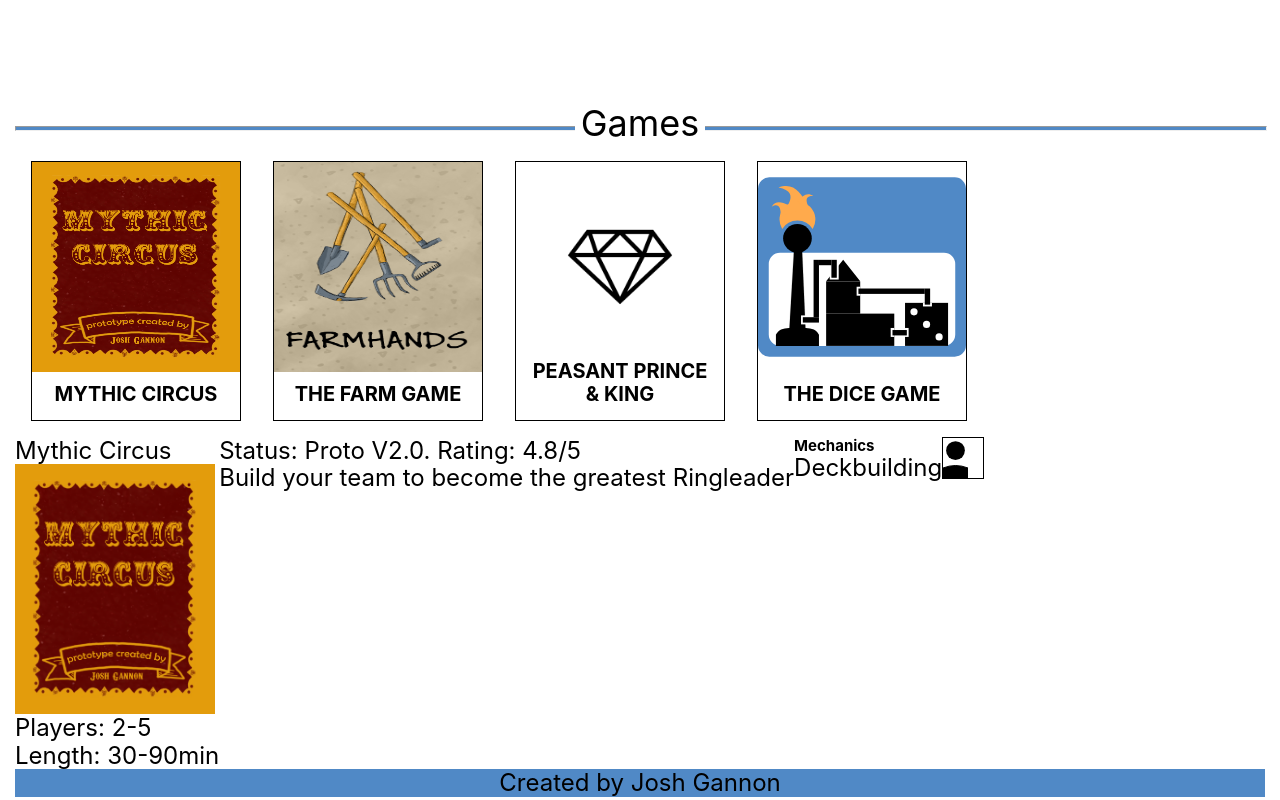
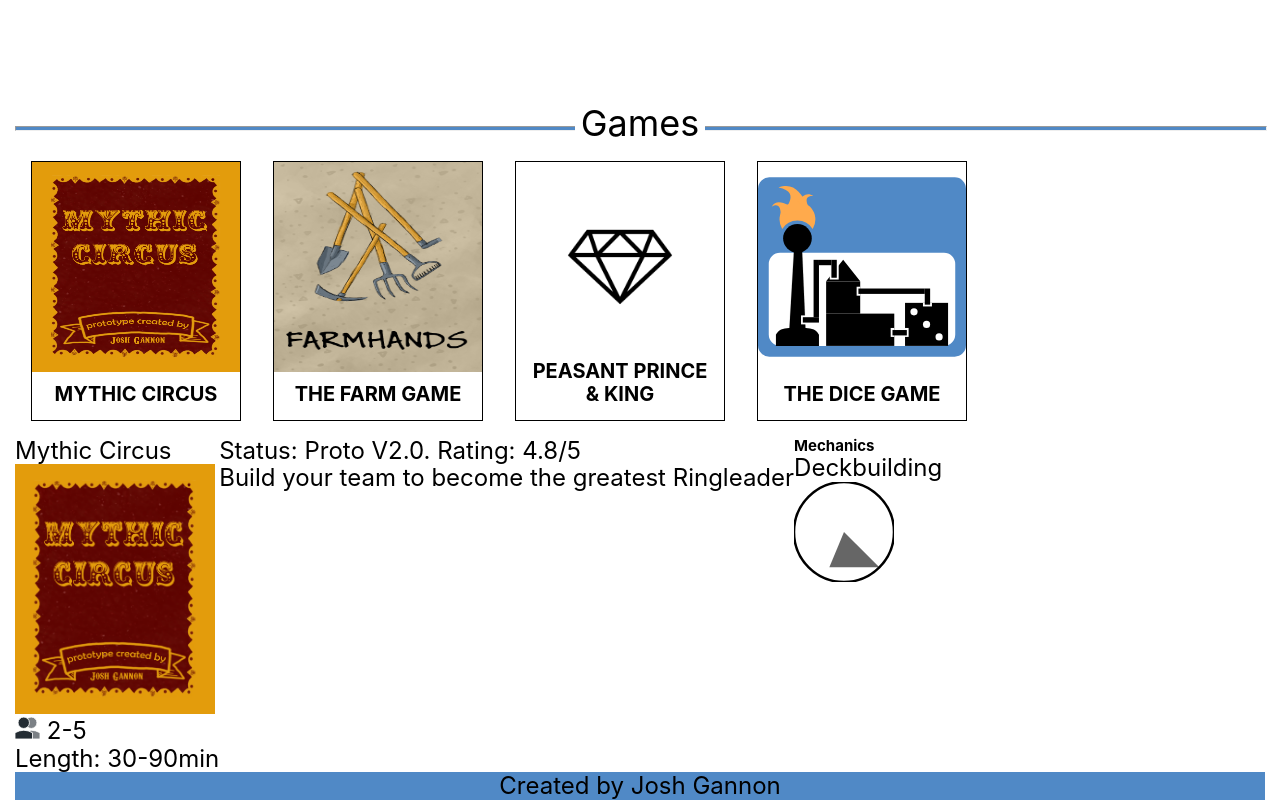
Before and after one commit to JoshCode25/the-game-refinery, a React (Create React App) app: page / in a window 1280 px wide. Shown: the part 292-1092 px from the top of the page. Built offline with nearby package versions, Linux system fonts and the light colour scheme.

Commit message:
finished createPlayerIcon and started clockIcon

```diff
--- a/src/Components/GameCard/GameCard.js
+++ b/src/Components/GameCard/GameCard.js
@@ -1,5 +1,6 @@
 import React, {useState} from 'react';
 import './GameCard.css';
+import {createPlayerNumberIcon} from '../SVGBank/SVGBank.js';
 
 function GameCard({game}) {
     const cardWidth = '210px';
@@ -11,7 +12,7 @@ function GameCard({game}) {
         <div style={{width: cardWidth, height: cardHeight, position: 'relative'}} className='flex pointer ma3 ba shadowHover hoverReveal'>
             <div className='hoverInfoContainer'>
                 <p className='f4'>{`${rating}/5`}</p>
-                <p className='f3 pb1'>Players: {playerMin}{playerMin === playerMax? '': '-' + playerMax}</p>
+                <p className='f3 pb1'>{createPlayerNumberIcon({width: 25, playerFill: '#f3a712'})} {playerMin}{playerMin === playerMax? '': '-' + playerMax}</p>
                 <p className='f3 pb1'>Length: {lengthMin}-{lengthMax}min</p>
                 <p className='f3 pb2'>Status: {status}</p>
 
--- a/src/Components/GamePage/GamePage.js
+++ b/src/Components/GamePage/GamePage.js
@@ -1,6 +1,6 @@
 import React, { useEffect, useState } from 'react';
 import './GamePage.css';
-import {createPlayerNumberIcon} from '../SVGBank/SVGBank.js';
+import {createClockIcon, createPlayerNumberIcon} from '../SVGBank/SVGBank.js';
 
 function GamePage({game}) {
     const [isGameLoaded, setIsGameLoaded] = useState(false);
@@ -12,7 +12,7 @@ function GamePage({game}) {
             <div className='flex flex-column'>
                 <p>{name}</p>
                 <img style={{width: '200px', height: '250px'}} alt='game icon' src={imageUrl}/>
-                <p>{`Players: ${playerMin}-${playerMax}`}</p>
+                <p>{createPlayerNumberIcon({width: 25, playerFill: '#232c33'})} {`${playerMin}-${playerMax}`}</p>
                 <p>{`Length: ${lengthMin}-${lengthMax}min`}</p>
             </div>
             <div>
@@ -22,8 +22,8 @@ function GamePage({game}) {
             <div>
                 <h2>Mechanics</h2>
                 {mechanics? mechanics.map((mechanic, i) => <p key={`mechanic${i}`}>{mechanic}</p>):''}
+                {createClockIcon({})}
             </div>
-            {createPlayerNumberIcon({width: 40, fill: 'black'})}
         </div>
     )
 
--- a/src/Components/SVGBank/SVGBank.js
+++ b/src/Components/SVGBank/SVGBank.js
@@ -95,32 +95,74 @@ export const createPlayerNumberIcon = (propertyObject) => {
     const playerFill = propertyObject.playerFill? propertyObject.playerFill : defaultShapeFill;
     const width = propertyObject.width? propertyObject.width : defaultWidth;
     const height = width; //must be a square
-    const playerWidth = 5/8*width;
+    const playerWidth = .7*width;
 
     const centerX = width/2;
-    const headradius = 0.75*playerWidth/2;
+    const headradius = 0.65*playerWidth/2;
     const shoulderHeight = 0.25*height;
+    const shoulderPeakRatio = 0.8;
+    const backOpacity = 0.6;
+    const maskStrokeWidthReduction = 1/30;
 
-    const headFront = <circle cx={playerWidth/2} cy={playerWidth/2} r={headradius} fill={playerFill}/>;
-    const shoulderPath = <path d={`M 0 ${height} l ${playerWidth} 0 l 0 -${shoulderHeight}
-                                q -${playerWidth/2} -${shoulderHeight*0.5} -${playerWidth} 0 z`}
-                                fill={playerFill} stroke={playerFill}/>;
-    const shoulderFront = <ellipse cx={playerWidth/2} cy={height*1.3} rx={width*1.25} ry={height*0.75} fill={playerFill}/>;
-    const headBack = <circle cx={width - playerWidth/2} cy={headradius} r={headradius} fill={playerFill}/>;
-    const shoulderBack = <ellipse cx={width - playerWidth/2} cy={height*1.3} rx={width*1.25} ry={height*0.75} fill={playerFill}/>;
+    const headFront = <circle cx={playerWidth/2} cy={playerWidth/2} r={headradius}
+                            fill={playerFill} stroke='white' strokeWidth={width*maskStrokeWidthReduction}/>;
+    const shoulderFront = <path d={`M 0 ${height} l ${playerWidth} 0 l 0 -${shoulderHeight}
+                                q -${playerWidth/2} -${shoulderHeight*shoulderPeakRatio} -${playerWidth} 0 z`}
+                                fill={playerFill} stroke='white' strokeWidth={width*maskStrokeWidthReduction}/>;
+
+    //change back color by reducing opacity, shift back to right
+    const headBack = <circle cx={width - playerWidth/2} cy={playerWidth/2} r={headradius}
+                            fill={playerFill} fillOpacity={backOpacity} stroke='white' strokeWidth={width*maskStrokeWidthReduction}/>;
+    const shoulderBack = <path d={`M ${width - playerWidth} ${height} l ${playerWidth} 0 l 0 -${shoulderHeight}
+                                q -${playerWidth/2} -${shoulderHeight*shoulderPeakRatio} -${playerWidth} 0 z`}
+                                fill={playerFill} fillOpacity={backOpacity} stroke='white' strokeWidth={width*maskStrokeWidthReduction}/>;
+    return (
+            <svg style={{width: width, height: height}}>
+                {headBack}
+                {shoulderBack}
+                {headFront}
+                {shoulderFront}
+            </svg>
+    )
+}
+
+export const createClockIcon = (propertyObject) => {
+    const clockFill = propertyObject.clockFill? propertyObject.clockFill : defaultDotFill;
+    const clockStrokeColor = propertyObject.clockStroke? propertyObject.clockStroke : defaultShapeFill;
+    const clockRadius = propertyObject.clockRadius? propertyObject.clockRadius : defaultWidth;
+    const clockStrokeWidth = clockRadius/20;
+    const width = clockRadius*2;
+    const height = clockRadius*2;
+    const timeFill = propertyObject.timeFill? propertyObject.timeFill : defaultShapeFill;
+    const timeFillOpacity = 0.6;
+
+    const minLength = propertyObject.minLength? propertyObject.minLength : 15;
+    const maxLength = propertyObject.maxLength? propertyObject.maxLength : 60;
+    const lengthLimit = 120;
+    const minLengthDeg = minLength*360/lengthLimit;
+    const maxLengthDeg = maxLength*360/lengthLimit;
+    const timeStartCoord = calcClockCoord(clockRadius, minLengthDeg);
+    const timeEndCoord = calcClockCoord(clockRadius, maxLengthDeg);
+
+    const clock = <circle cx={clockRadius} cy={clockRadius} r={clockRadius}
+                        fill={clockFill} stroke={clockStrokeColor} strokeWidth={clockStrokeWidth}/>;
+    const clockTime = <path d={`M ${clockRadius} ${clockRadius} l ${timeStartCoord.x} ${timeStartCoord.y}
+                        l ${timeEndCoord.x} ${timeEndCoord.y} z`} fill={timeFill} fillOpacity={timeFillOpacity}/>
 
     return (
-        <g style={{width: width, height: height}} className='ba'>
-            <svg style={{width: playerWidth, height: height, x: centerX, color: 'gray'}}>
-                {headFront}
-                {shoulderPath}
-            </svg>
-            {/* <svg style={{width: playerWidth, height: height}}>
-                {headBack}
-                {shoulderBack}
-            </svg> */}
-        </g>
+        <svg style={{width: width, height: height}}>
+            {clock}
+            {clockTime}
+        </svg>
     )
+}
+
+const calcClockCoord = (radius, degree) => {
+    let radian = degree*Math.PI/180;
+    let x = radius*Math.cos(radian);
+    let y = radius*Math.sin(radian);
+    let coord = {x: x, y: y};
+    return coord;
 }
 const randomIntFromInterval = (min, max) => { // min and max included
     return Math.floor(Math.random() * (max - min + 1) + min)
```
